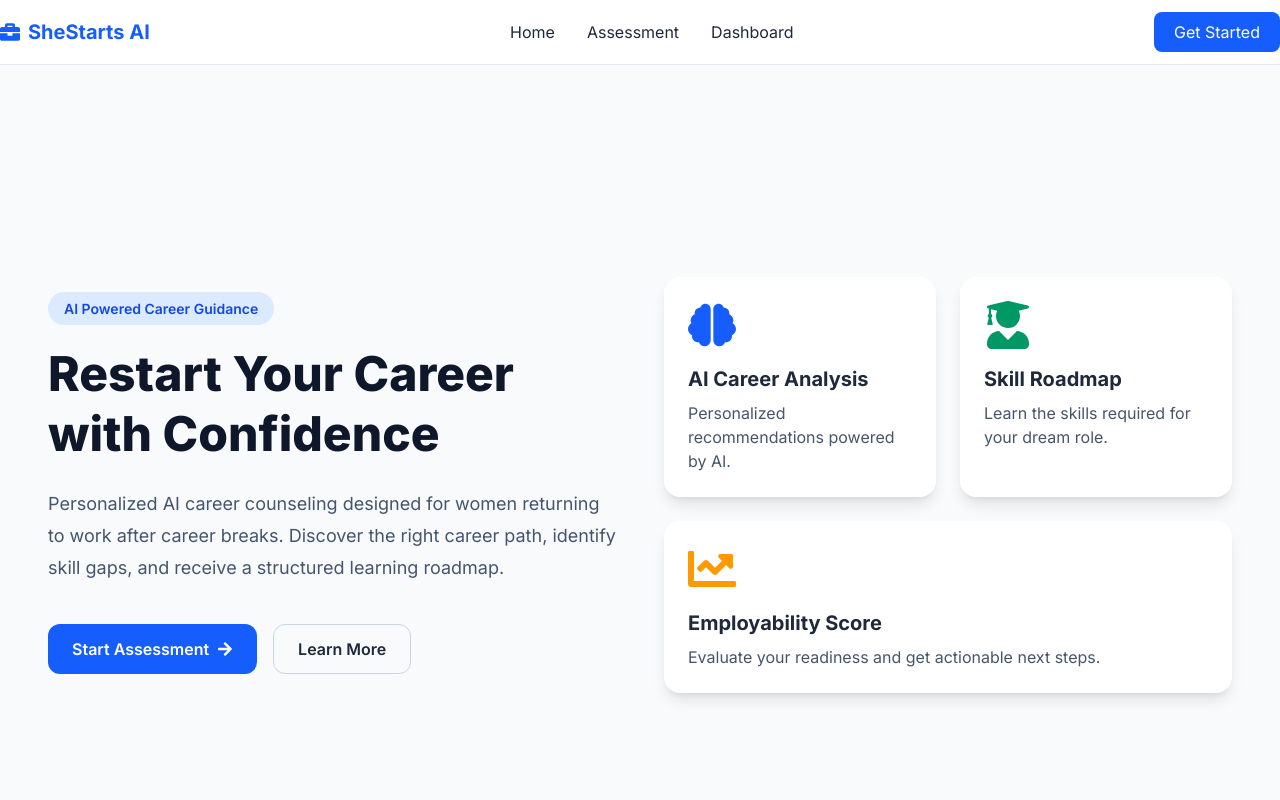
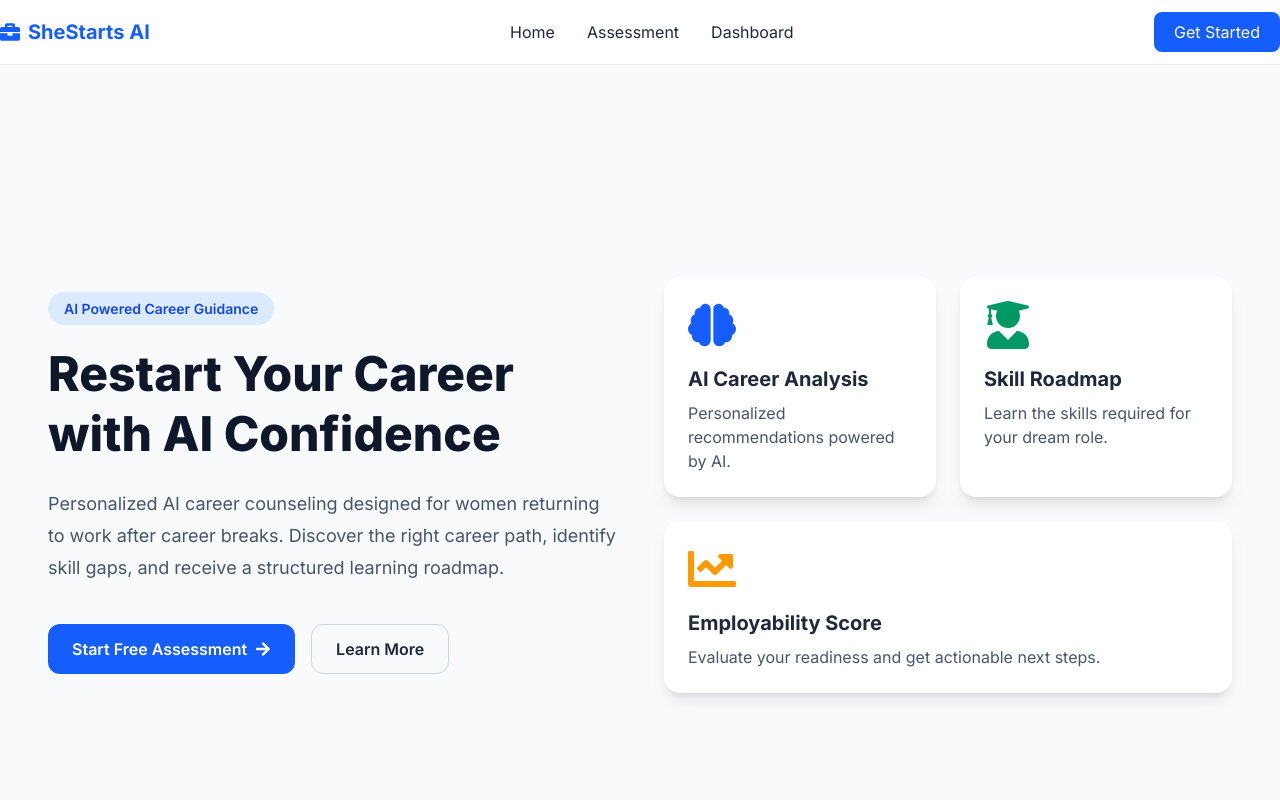
Before and after one commit to manangithubiitm/shestarts-ai-career-counselor, a Next.js app: page / in a window 1280 px wide. Shown: the top 800 px of the page. Built offline with nearby package versions, Linux system fonts and the light colour scheme.

Commit message:
Made modifications in the main heading and button text of Hero Page

```diff
--- a/components/home/Hero.jsx
+++ b/components/home/Hero.jsx
@@ -23,7 +23,7 @@ export default function Hero () {
                         AI Powered Career Guidance
                     </span>
                     <h1 className="mt-6 text-5xl font-extrabold leading-tight text-slate-900">
-                        Restart Your Career with Confidence
+                        Restart Your Career with AI Confidence
                     </h1>
                     <p className="mt-6 text-lg leading-8 text-slate-600">
                         Personalized AI career counseling designed for women returning to
@@ -32,7 +32,7 @@ export default function Hero () {
                     </p>
                     <div className="mt-10 flex flex-wrap gap-4">
                         <Link href="/assessment" className="flex items-center gap-2 rounded-xl bg-blue-600 px-6 py-3 font-semibold text-white transition hover:bg-blue-700">
-                            Start Assessment
+                            Start Free Assessment
                             <FaArrowRight />
                         </Link>
                         <a href="#how-it-works" className="rounded-xl border border-slate-300 px-6 py-3 font-semibold transition hover:bg-slate-100">
```
